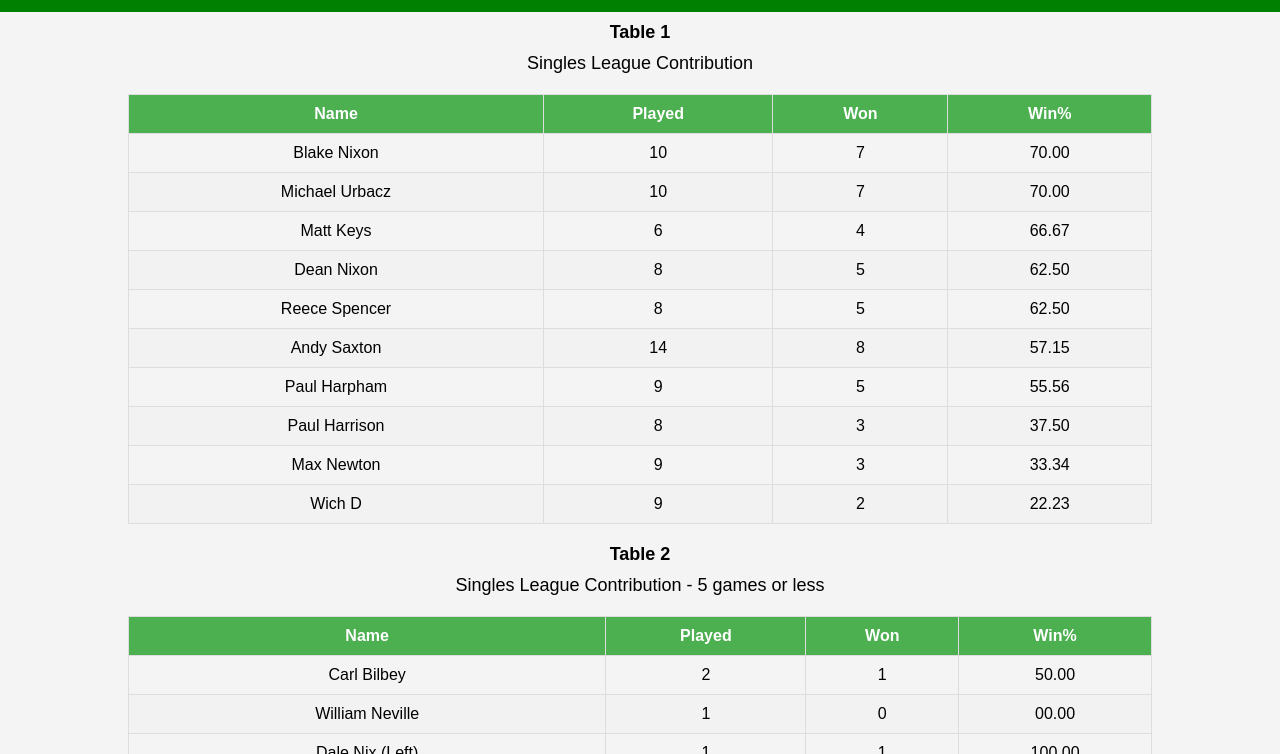
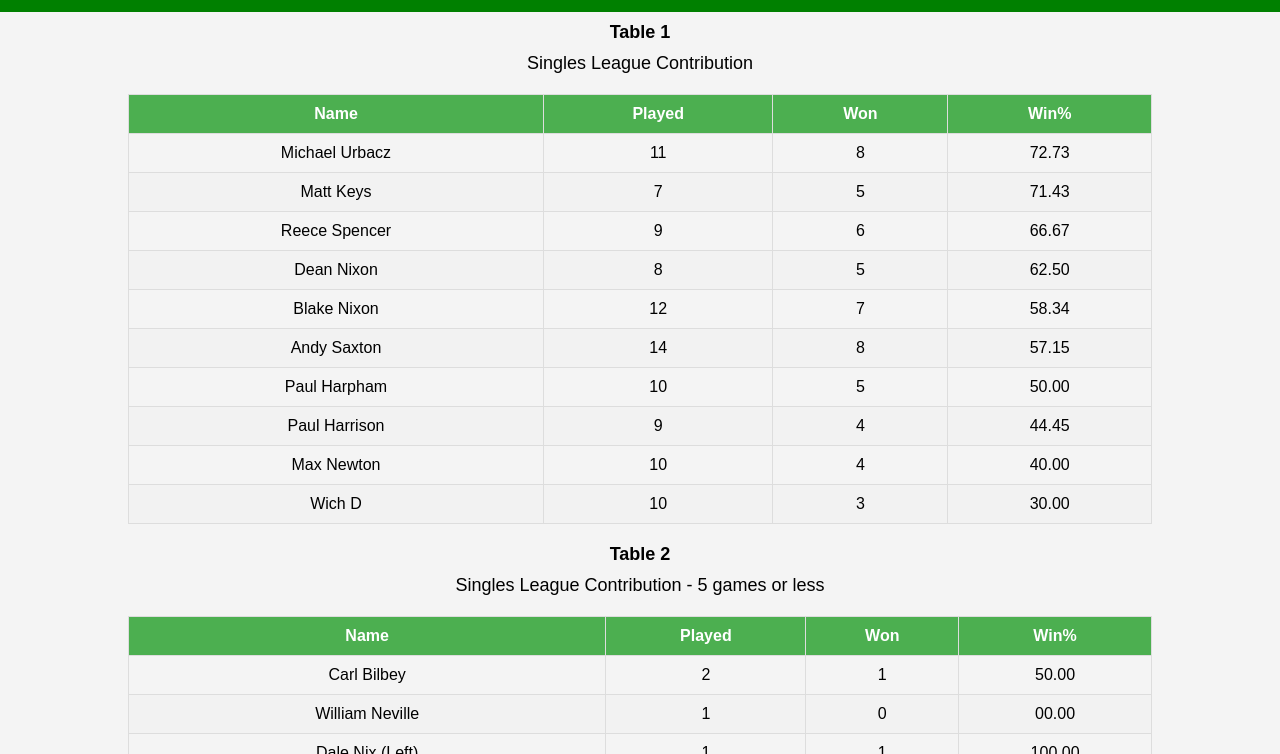
Before and after one commit to con-club-pool-2026/current-season, a plain HTML site: page index.html in a window 1280 px wide. Shown: the part 46-800 px from the top of the page. Drawn offline with Linux system fonts and the light colour scheme.

Commit message:
Update index.html

```diff
--- a/index.html
+++ b/index.html
@@ -93,21 +93,21 @@
     </thead>
     <tbody>
         <tr>
-            <td>Blake Nixon</td>
-            <td>10</td>
-            <td>7</td>
-            <td>70.00</td>
-        </tr>
-        <tr>
             <td>Michael Urbacz</td>
-            <td>10</td>
-            <td>7</td>
-            <td>70.00</td>
+            <td>11</td>
+            <td>8</td>
+            <td>72.73</td>
         </tr>
         <tr>
             <td>Matt Keys</td>
+            <td>7</td>
+            <td>5</td>
+            <td>71.43</td>
+        </tr>
+        <tr>
+            <td>Reece Spencer</td>
+            <td>9</td>
             <td>6</td>
-            <td>4</td>
             <td>66.67</td>
         </tr>
         <tr>
@@ -117,10 +117,10 @@
             <td>62.50</td>
         </tr>
         <tr>
-            <td>Reece Spencer</td>
-            <td>8</td>
-            <td>5</td>
-            <td>62.50</td>
+            <td>Blake Nixon</td>
+            <td>12</td>
+            <td>7</td>
+            <td>58.34</td>
         </tr>
         <tr>
             <td>Andy Saxton</td>
@@ -130,27 +130,27 @@
         </tr>
         <tr>
             <td>Paul Harpham</td>
-            <td>9</td>
+            <td>10</td>
             <td>5</td>
-            <td>55.56</td>
+            <td>50.00</td>
         </tr>
         <tr>
             <td>Paul Harrison</td>
-            <td>8</td>
-            <td>3</td>
-            <td>37.50</td>
+            <td>9</td>
+            <td>4</td>
+            <td>44.45</td>
         </tr>
         <tr>
             <td>Max Newton</td>
-            <td>9</td>
-            <td>3</td>
-            <td>33.34</td>
+            <td>10</td>
+            <td>4</td>
+            <td>40.00</td>
         </tr>
         <tr>
             <td>Wich D</td>
-            <td>9</td>
-            <td>2</td>
-            <td>22.23</td>
+            <td>10</td>
+            <td>3</td>
+            <td>30.00</td>
         </tr>
     </tbody>
 </table>
@@ -232,12 +232,6 @@
             <td>100.00</td>
         </tr>
         <tr>
-            <td>Paul A Harrison</td>
-            <td>1</td>
-            <td>1</td>
-            <td>100.00</td>
-        </tr>
-        <tr>
             <td>Reece Spencer</td>
             <td>1</td>
             <td>1</td>
@@ -269,7 +263,7 @@
         </tr>
         <tr>
             <td>Paul Harrison</td>
-            <td>2</td>
+            <td>3</td>
             <td>0</td>
             <td>00.00</td>
         </tr>
@@ -281,7 +275,7 @@
         </tr>
         <tr>
             <td>Blake Nixon</td>
-            <td>1</td>
+            <td>2</td>
             <td>0</td>
             <td>00.00</td>
         </tr>
@@ -329,6 +323,12 @@
             <td>100.00</td>
         </tr>
         <tr>
+            <td>Wich D</td>
+            <td>1</td>
+            <td>1</td>
+            <td>100.00</td>
+        </tr>
+        <tr>
             <td>Michael Urbacz</td>
             <td>3</td>
             <td>2</td>
```
